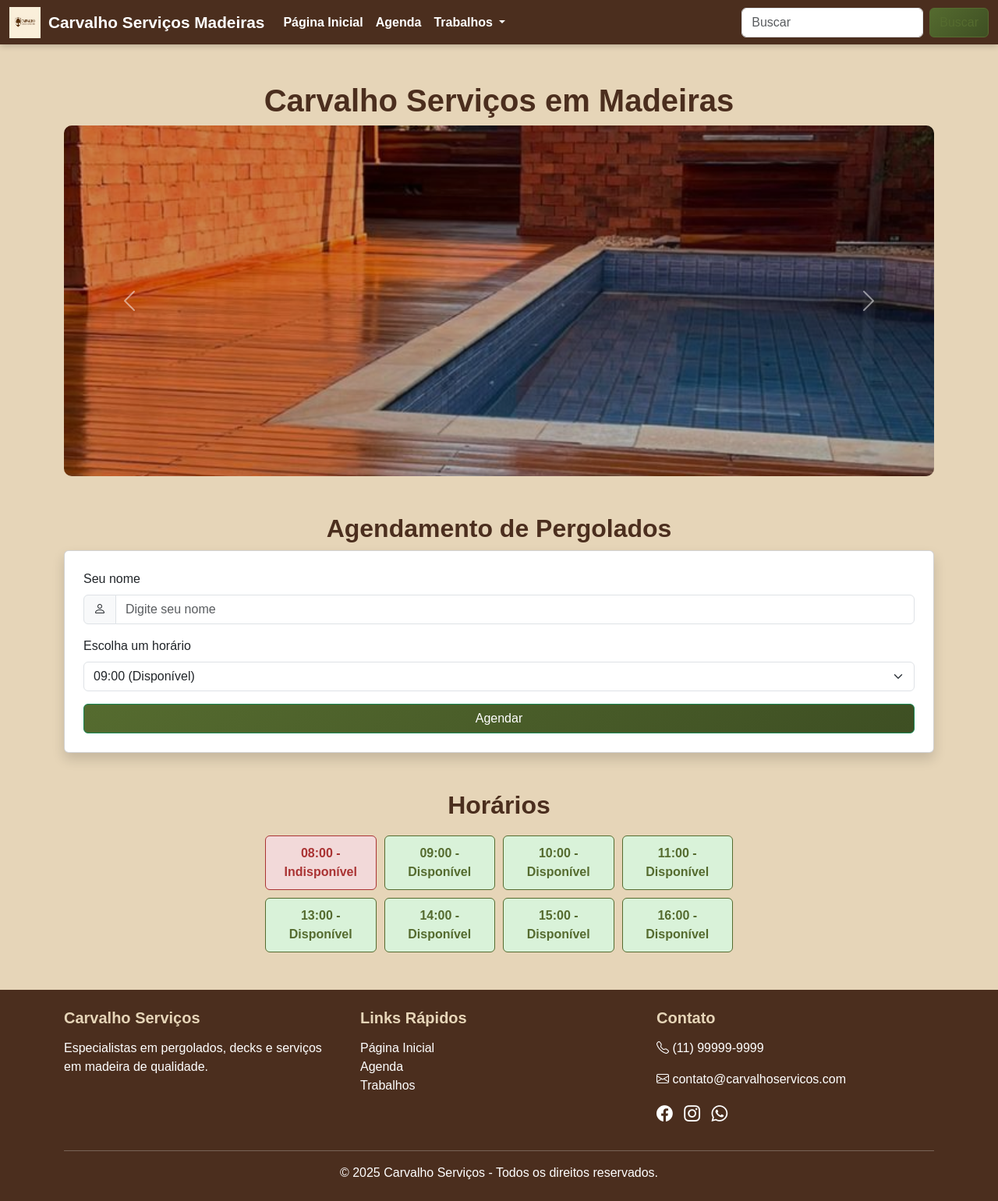
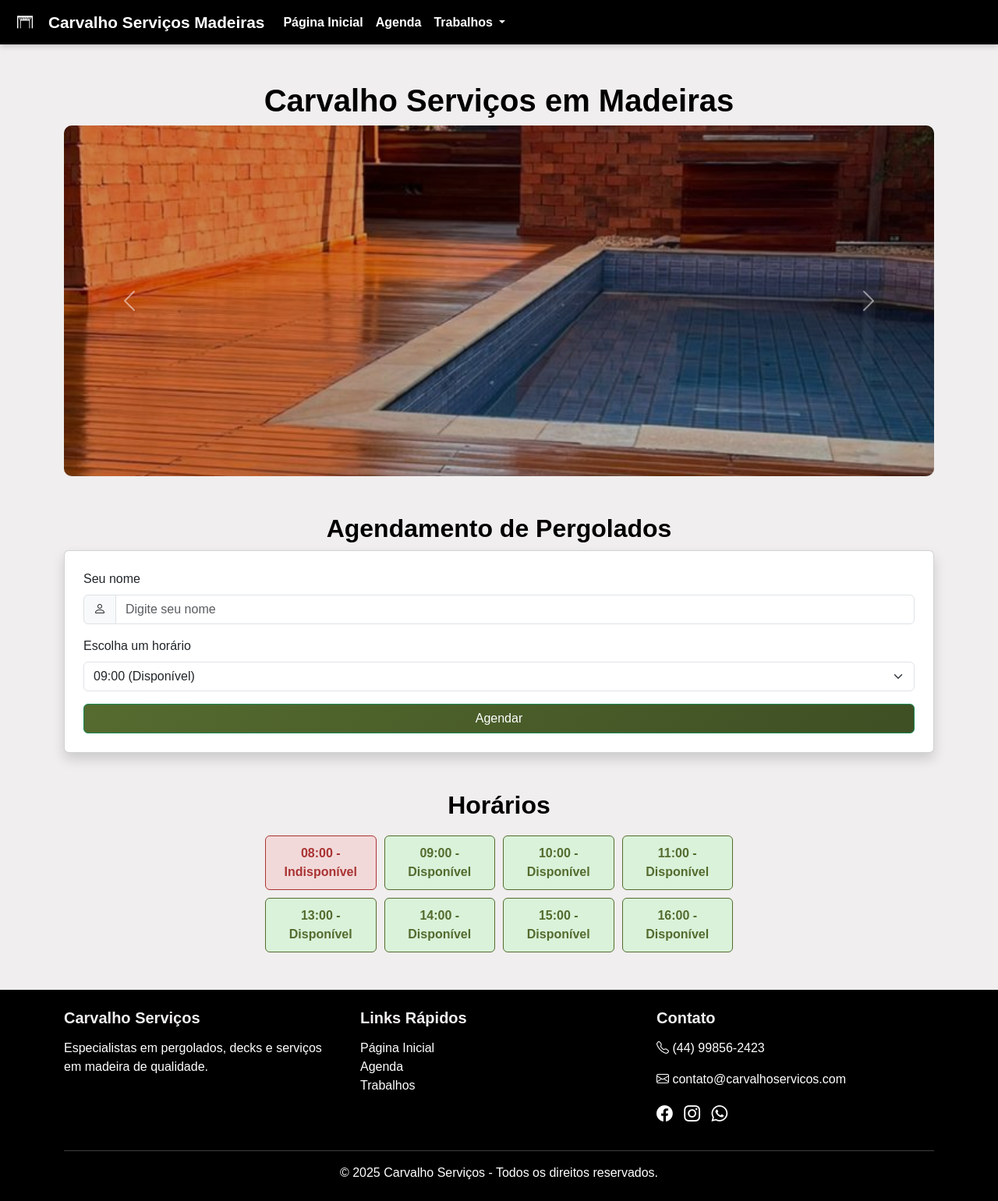
Before and after one commit to Romarts/Site-em-dupla, a PHP site: page / in a window 1280 px wide. Shown: the whole page at 78% size. Run offline with PHP 8.4, Linux system fonts and the light colour scheme.

Commit message:
reformulando site

```diff
--- a/index.php
+++ b/index.php
@@ -31,6 +31,7 @@ $horarios_ocupados = array_map(fn($linha) => explode(" - ", $linha)[0], $agendad
   <meta charset="UTF-8">
   <title>Carvalho Serviços</title>
   <link href="https://cdn.jsdelivr.net/npm/bootstrap@5.3.7/dist/css/bootstrap.min.css" rel="stylesheet">
+  <link rel="icon" href="logo.img/Logo.png" type="icone" />
   <link rel="stylesheet" href="style.css">
   <link rel="stylesheet" href="https://cdn.jsdelivr.net/npm/bootstrap-icons@1.10.5/font/bootstrap-icons.css">
 </head>
@@ -63,10 +64,6 @@ $horarios_ocupados = array_map(fn($linha) => explode(" - ", $linha)[0], $agendad
           </ul>
         </li>
       </ul>
-      <form class="d-flex" role="search">
-        <input class="form-control me-2" type="search" placeholder="Buscar">
-        <button class="btn btn-outline-success" type="submit">Buscar</button>
-      </form>
     </div>
   </div>
 </nav>
@@ -79,13 +76,13 @@ $horarios_ocupados = array_map(fn($linha) => explode(" - ", $linha)[0], $agendad
   <div id="carouselExampleInterval" class="carousel slide mb-5" data-bs-ride="carousel">
     <div class="carousel-inner">
       <div class="carousel-item active" data-bs-interval="3000">
-        <img src="fotos/IMG-20250909-WA0032.jpg" class="d-block w-100" alt="Trabalho 1">
+        <img src="fotos/foto1.jpg" class="d-block w-100" alt="Trabalho 1">
       </div>
       <div class="carousel-item" data-bs-interval="3000">
-        <img src="" class="d-block w-100" alt="Trabalho 2">
+        <img src="fotos/foto2.jpg" class="d-block w-100" alt="Trabalho 2">
       </div>
       <div class="carousel-item" data-bs-interval="3000">
-        <img src="img/carpintaria3.jpg" class="d-block w-100" alt="Trabalho 3">
+        <img src="fotos/foto3.jpg" class="d-block w-100" alt="Trabalho 3">
       </div>
     </div>
     <button class="carousel-control-prev" type="button" data-bs-target="#carouselExampleInterval" data-bs-slide="prev">
@@ -168,12 +165,13 @@ $horarios_ocupados = array_map(fn($linha) => explode(" - ", $linha)[0], $agendad
       <!-- Coluna 3 -->
       <div class="col-md-4 mb-3">
         <h5>Contato</h5>
-        <p><i class="bi bi-telephone"></i> (11) 99999-9999</p>
+        <p><i class="bi bi-telephone"></i> (44) 99856-2423</p>
         <p><i class="bi bi-envelope"></i> contato@carvalhoservicos.com</p>
         <div class="social-icons">
           <a href="#"><i class="bi bi-facebook"></i></a>
-          <a href="#"><i class="bi bi-instagram"></i></a>
-          <a href="https://wa.me/5544999797283?text=Olá%20gostaria%20de%20fazer%20um%20agendamento!" target="_blank">
+          <a href="https://www.instagram.com/carvalho_servico.em.madeiras/?theme=dark" target="_blank">
+          <i class="bi bi-instagram"></i></a>
+          <a href="https://wa.me/554498562423?text=Olá%20gostaria%20de%20fazer%20um%20agendamento!" target="_blank">
   <i class="bi bi-whatsapp"></i>
   <!-- MUDAR NUMERO DO CONTATO -->
 </a>
--- a/style.css
+++ b/style.css
@@ -1,3 +1,4 @@
+
 .navbar-brand {
   display: flex;
   align-items: center;
@@ -5,21 +6,20 @@
   font-size: 1.3rem;
   font-weight: bold;
   color: #fff !important;
-  background: url('logo.img/logo site em dupla (2).png') no-repeat left center;
+  background: url('logo.img/Logo.png') no-repeat left center;
   background-size: 40px 40px;
   padding-left: 50px;
 }
 
 :root {
-  --marrom: #4B2E1E;
-  --bege: #E6D5B8;
+  --preto: #000000;
+  --branco: #f0eeee;
   --verde: #556B2F;
-  --preto: #1C1C1C;
 }
 
 body {
   font-family: Arial, sans-serif;
-  background-color: var(--bege);
+  background-color: var(--branco);
   color: var(--preto);
   margin: 0;
   padding: 0;
@@ -27,7 +27,7 @@ body {
 
 /* Navbar */
 .navbar {
-  background-color: var(--marrom) !important;
+  background-color: var(--preto) !important;
   box-shadow: 0 2px 8px rgba(0,0,0,0.2);
 }
 
@@ -38,7 +38,7 @@ body {
 }
 
 .navbar .nav-link:hover {
-  color: var(--bege) !important;
+  color: var(--branco) !important;
   transform: scale(1.05);
   transition: 0.3s;
 }
@@ -55,7 +55,7 @@ body {
 
 /* Títulos */
 h1, h2 {
-  color: var(--marrom);
+  color: var(--preto);
   margin-top: 20px;
   text-align: center;
   font-weight: bold;
@@ -126,12 +126,12 @@ form button:hover {
 
 /* Footer */
 .footer {
-  background-color: var(--marrom);
+  background-color: var(--preto);
   color: #fff;
 }
 
 .footer h5 {
-  color: var(--bege);
+  color: var(--branco);
   font-weight: bold;
   margin-bottom: 15px;
 }
@@ -142,7 +142,7 @@ form button:hover {
 }
 
 .footer a:hover {
-  color: var(--bege);
+  color: var(--branco);
   text-decoration: underline;
 }
 
```
Also changed, not shown: fotos/IMG-20250909-WA0030.jpg (deleted), fotos/IMG-20250909-WA0035.jpg (deleted), fotos/foto1.jpg (renamed from fotos/IMG-20250909-WA0032.jpg), fotos/foto2.jpg (renamed from fotos/IMG-20250909-WA0034.jpg), fotos/foto3.jpg (renamed from fotos/IMG-20250909-WA0033.jpg), logo.img/Logo.png (added).
